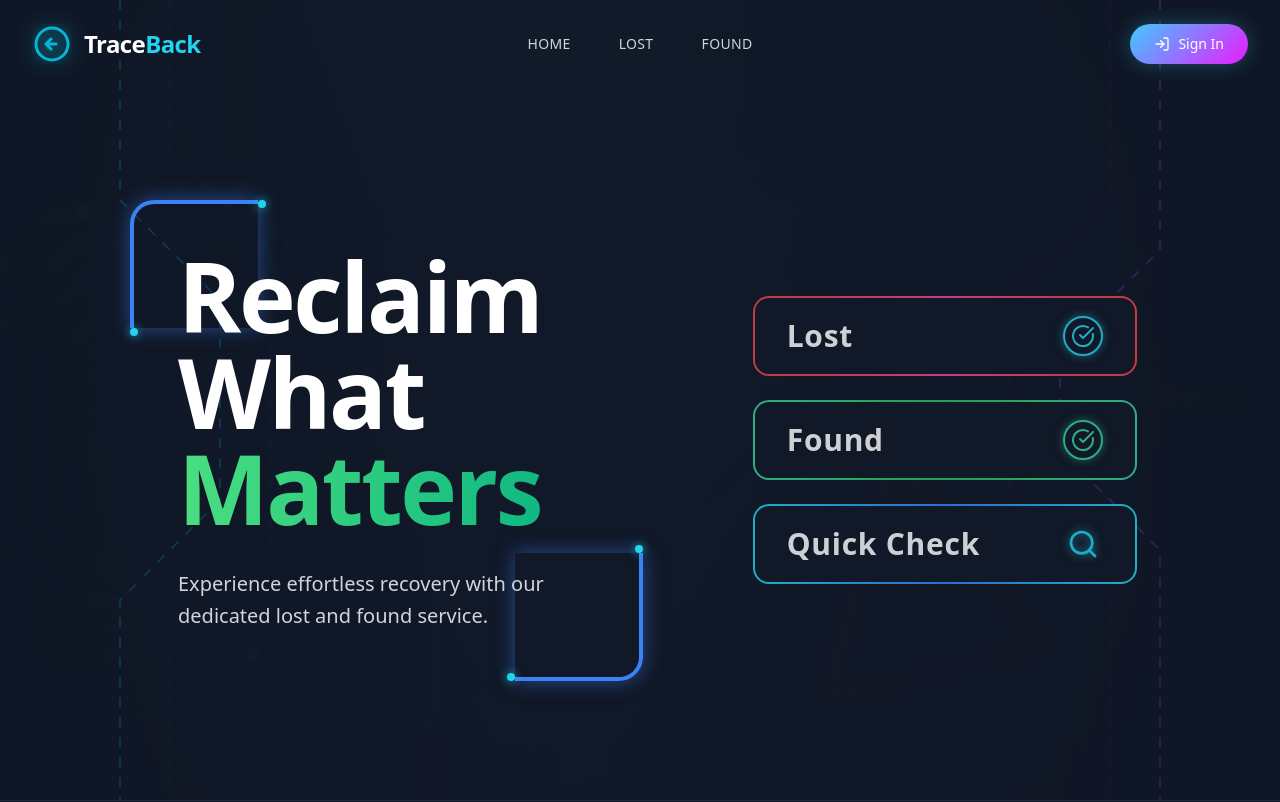
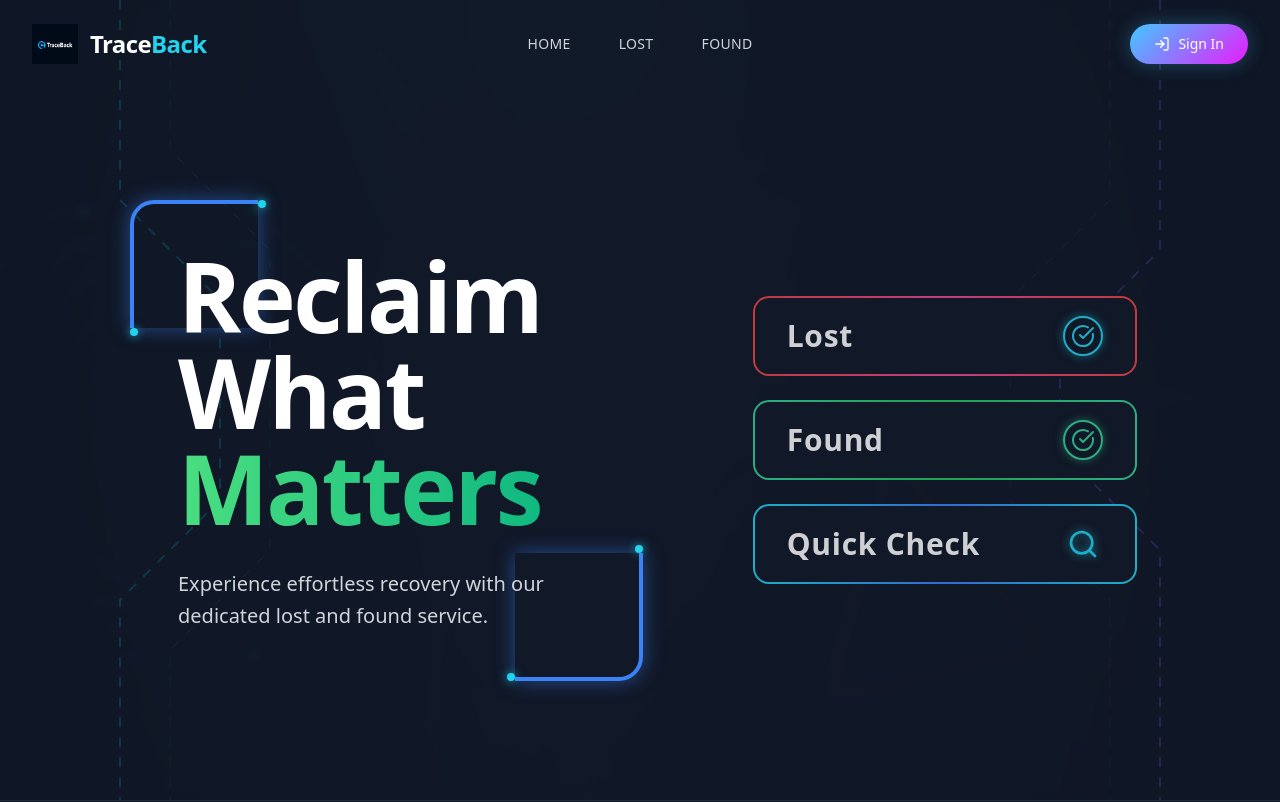
Before and after one commit to ThejanaJayalath/Lost-Found-site, a React (Vite) app in the folder lost-and-found-lk-frontend/: page / in a window 1280 px wide. Shown: the top 802 px of the page. Built offline with nearby package versions, Linux system fonts and the light colour scheme; no server answers.

Commit message:
Replace SVG logo with image in Logo component
Updated the Logo component to use a PNG image instead of the inline SVG and glow effect. This simplifies the logo rendering and allows for easier logo updates via the image file.

```diff
--- a/lost-and-found-lk-frontend/src/components/Logo.tsx
+++ b/lost-and-found-lk-frontend/src/components/Logo.tsx
@@ -8,18 +8,13 @@ interface LogoProps {
 export default function Logo({ className = "", showText = true }: LogoProps) {
     return (
         <div className={`flex items-center gap-3 ${className}`}>
-            {/* Icon */}
-            <div className="relative flex items-center justify-center w-10 h-10">
-                {/* Glow effect */}
-                <div className="absolute inset-0 bg-cyan-500/20 rounded-full blur-md"></div>
-
-                <svg viewBox="0 0 40 40" fill="none" xmlns="http://www.w3.org/2000/svg" className="w-full h-full relative z-10">
-                    {/* Circle */}
-                    <circle cx="20" cy="20" r="16" stroke="#06B6D4" strokeWidth="3" strokeLinecap="round" className="drop-shadow-[0_0_8px_rgba(6,182,212,0.5)]" />
-
-                    {/* Arrow pointing left (Back) */}
-                    <path d="M24 20H14M14 20L19 15M14 20L19 25" stroke="#06B6D4" strokeWidth="3" strokeLinecap="round" strokeLinejoin="round" className="drop-shadow-[0_0_8px_rgba(6,182,212,0.5)]" />
-                </svg>
+            {/* Logo Image */}
+            <div className="relative flex items-center justify-center">
+                <img
+                    src="/logo.png"
+                    alt="TraceBack Logo"
+                    className="h-10 w-auto object-contain"
+                />
             </div>
 
             {/* Text */}
```
